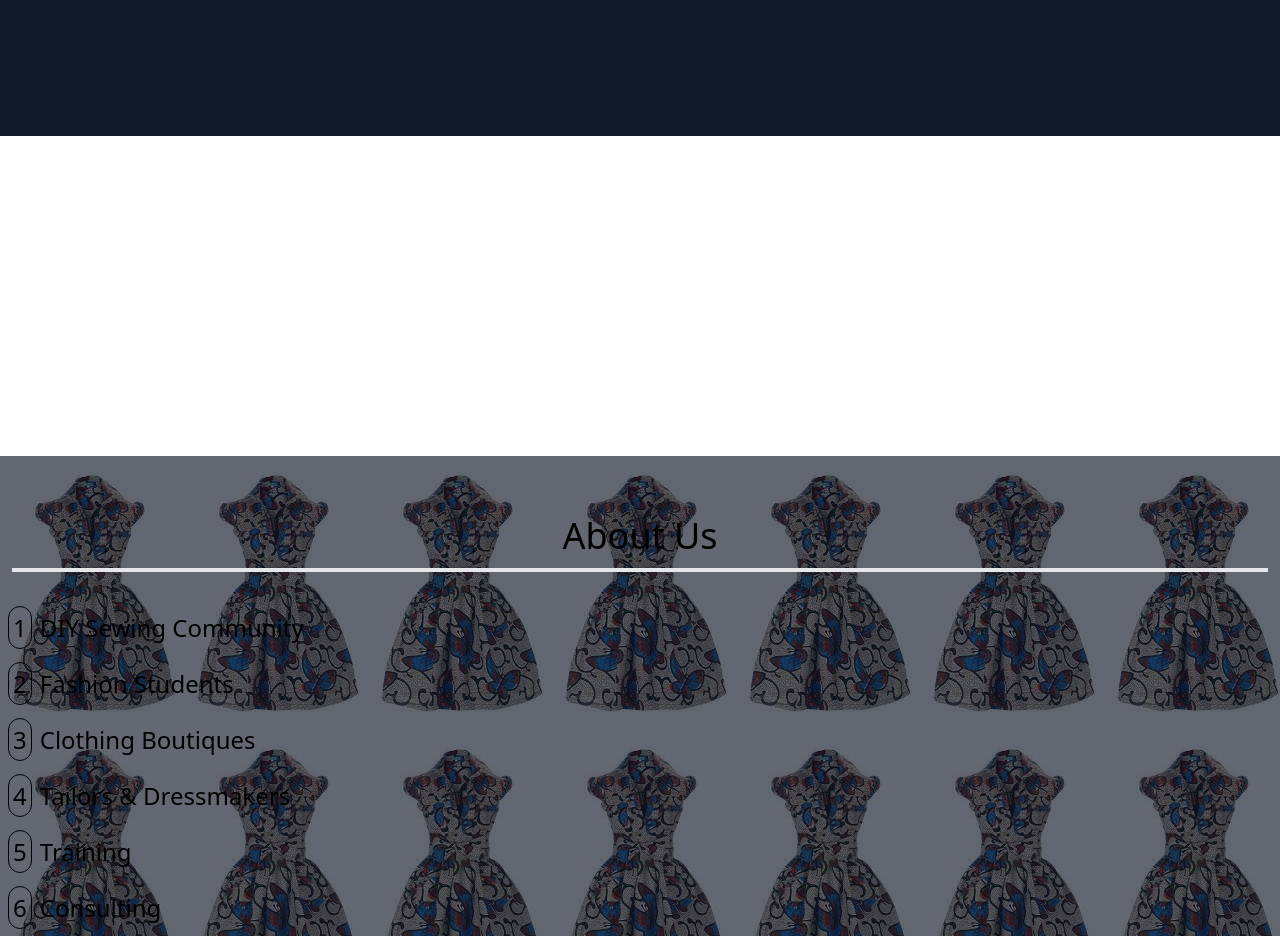
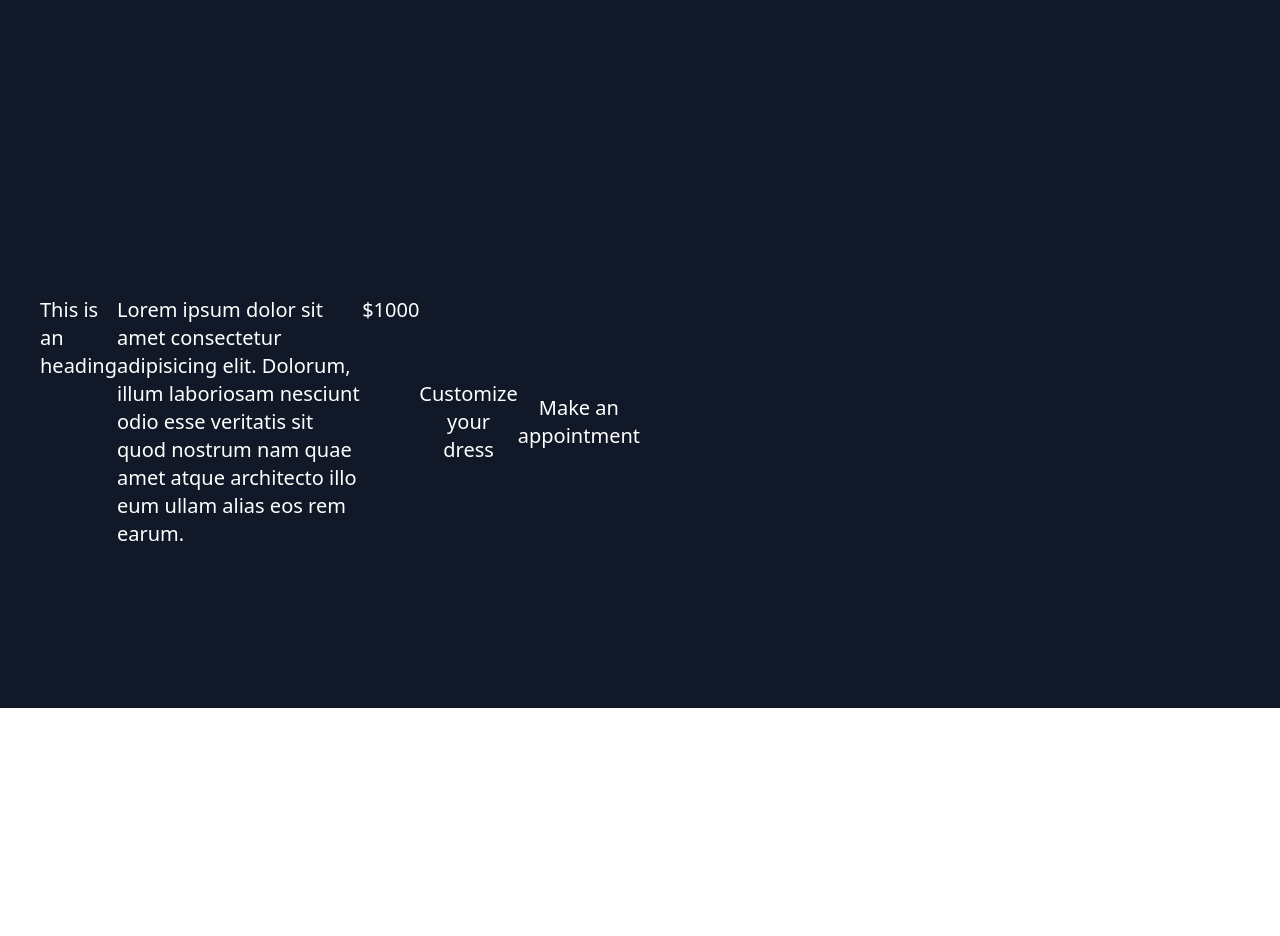
Before and after one commit to segunajibola/Videva-Fashion-Line, a React (Vite) app: page / in a window 1280 px wide. Shown: the part 2460-3396 px from the top of the page. Built offline with nearby package versions, Linux system fonts and the light colour scheme.

Commit message:
changeUI

```diff
--- a/src/components/Home.jsx
+++ b/src/components/Home.jsx
@@ -96,7 +96,26 @@ const Home = () => {
       <section className="bg-gray-900 dark:bg-gray-100 text-white px-10 py-40 text-xl">
         <div className="flex space-x-[10rem] md:mt-[20rem]">
           <h3>About</h3>
-          <p>Lorem ipsum dolor sit amet, consectetur adipisicing elit. Sint est nam totam ullam fugiat, iusto quidem repudiandae suscipit odit accusantium dolore, beatae cumque, maxime tempore autem corrupti expedita tempora quisquam.</p>
+          <p>
+            Lorem ipsum dolor sit amet, consectetur adipisicing elit. Sint est
+            nam totam ullam fugiat, iusto quidem repudiandae suscipit odit
+            accusantium dolore, beatae cumque, maxime tempore autem corrupti
+            expedita tempora quisquam.
+          </p>
+        </div>
+      </section>
+
+      <section className="bg-gray-900 dark:bg-gray-100 text-white px-10 py-40 text-xl">
+        <div className="flex flex-right w-[50%]">
+          <h3>This is an heading</h3>
+          <p>
+            Lorem ipsum dolor sit amet consectetur adipisicing elit. Dolorum,
+            illum laboriosam nesciunt odio esse veritatis sit quod nostrum nam
+            quae amet atque architecto illo eum ullam alias eos rem earum.
+          </p>
+          <p>$1000</p>
+          <button>Customize your dress</button>
+          <button>Make an appointment</button>
         </div>
       </section>
 
```
